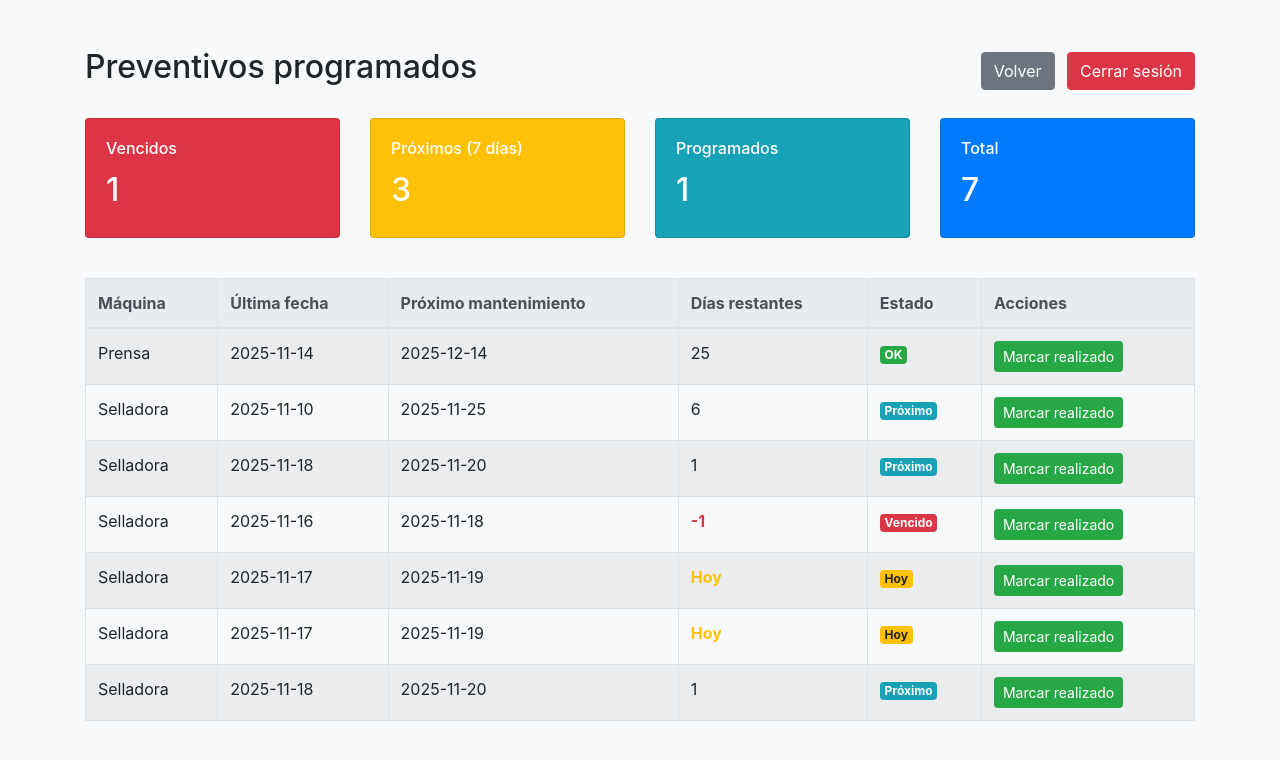
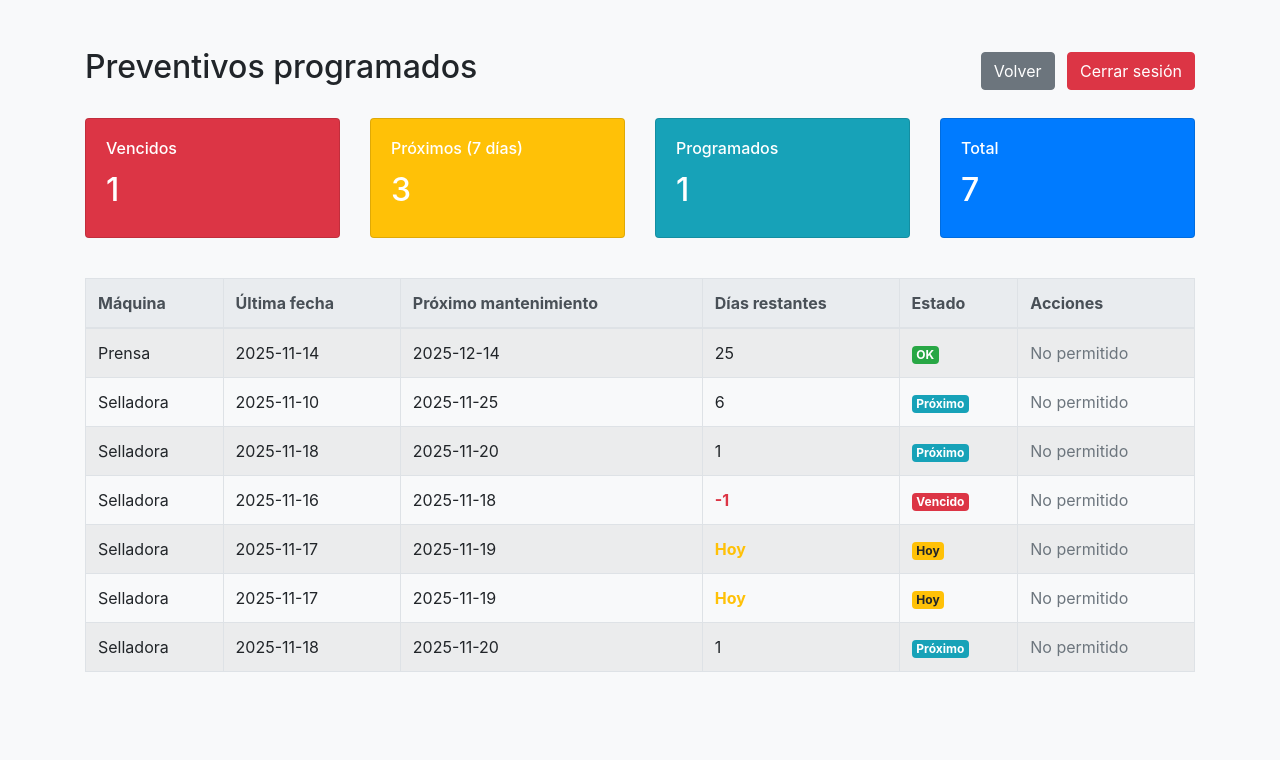
Before and after one commit to mgamboa003-hue/app_mantenimiento_wintec, a Flask app: page /preventivos in a window 1280 px wide. Shown: the top 760 px of the page. Run offline with Flask 3, Linux system fonts and the light colour scheme; the visitor is signed in with stand-in values (Sample User, id 1); some libraries are stand-ins or nearby versions.

Commit message:
Update preventivos.html

```diff
--- a/templates/preventivos.html
+++ b/templates/preventivos.html
@@ -108,6 +108,7 @@
         </td>
 
         <td>
+            {% if rol == 'admin' or rol == 'tecnico' %}
             <form action="{{ url_for('marcar_realizado', indice=p['indice']) }}"
               method="post" style="display:inline;">
           <button type="submit" class="btn btn-sm btn-success"
@@ -115,7 +116,11 @@
             Marcar realizado
           </button>
         </form>
+    {% else %}
+        <span class="text-muted">No permitido</span>
+    {% endif %}
 </td>
+
 
       </tr>
       {% endfor %}
```
Lines whose indentation alone changed are shown as unchanged.
